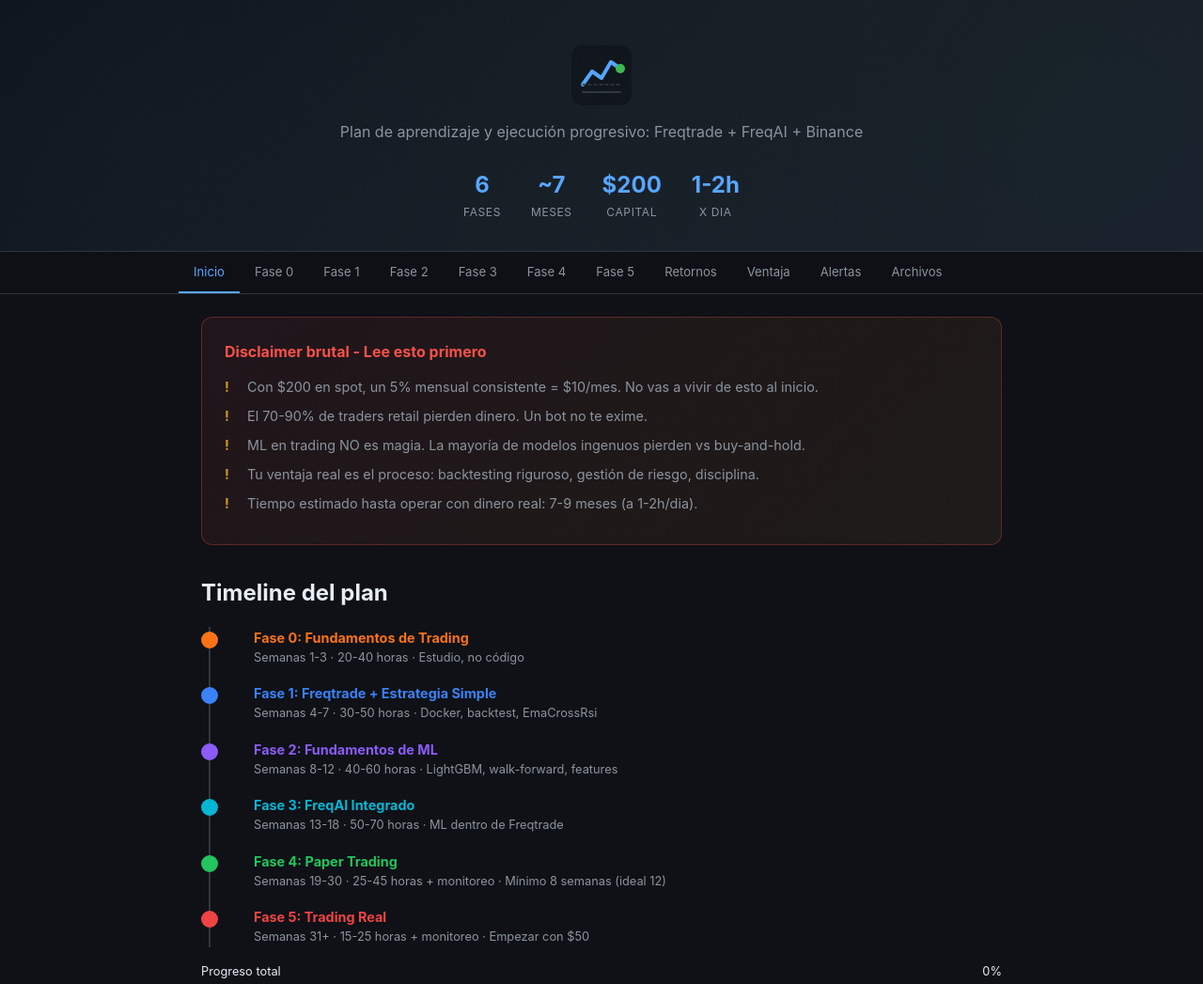
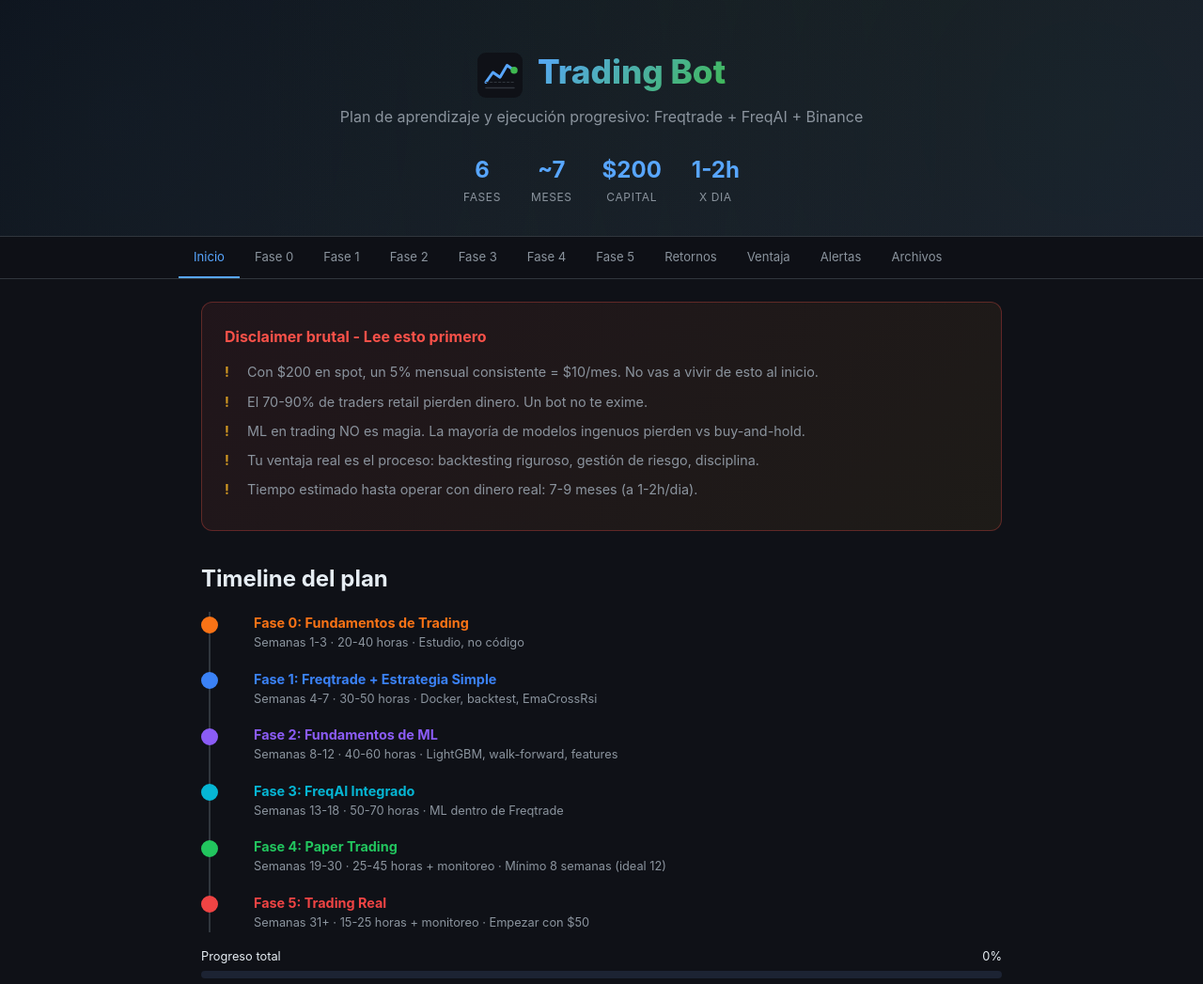
Before and after one commit to Jalgoz/trading-plan, a plain HTML site: page guia.html in a window 1280 px wide. Shown: the top 1047 px of the page at 94% size. Drawn offline with Linux system fonts and the light colour scheme.

Commit message:
Fix logo and h1 alignment: side by side in header

```diff
--- a/guia.html
+++ b/guia.html
@@ -83,14 +83,20 @@
       -webkit-text-fill-color: transparent;
       position: relative;
       margin-bottom: 0.5rem;
-      display: none;
+    }
+
+    .hero-title-row {
+      display: flex;
+      align-items: center;
+      justify-content: center;
+      gap: 1rem;
+      position: relative;
     }
 
     .logo-inline {
-      display: block;
-      margin: 0 auto 1rem;
-      width: 64px;
-      height: 64px;
+      width: 48px;
+      height: 48px;
+      flex-shrink: 0;
     }
 
     .hero p {
@@ -1150,6 +1156,7 @@
 
   <!-- ===== HERO ===== -->
   <div class="hero">
+    <div class="hero-title-row">
       <svg class="logo-inline" xmlns="http://www.w3.org/2000/svg" viewBox="0 0 64 64">
         <rect width="64" height="64" rx="12" fill="#0f1117"/>
         <path d="M12 42 L22 28 L32 35 L42 18 L52 25" stroke="#58a6ff" stroke-width="4" fill="none" stroke-linecap="round" stroke-linejoin="round"/>
@@ -1158,6 +1165,7 @@
         <path d="M12 42 L52 42" stroke="#30363d" stroke-width="1.5" stroke-dasharray="3,3" stroke-linecap="round"/>
       </svg>
       <h1>Trading Bot</h1>
+    </div>
     <p>Plan de aprendizaje y ejecución progresivo: Freqtrade + FreqAI + Binance</p>
     <div class="hero-stats">
       <div class="hero-stat">
```
Lines whose indentation alone changed are shown as unchanged.
